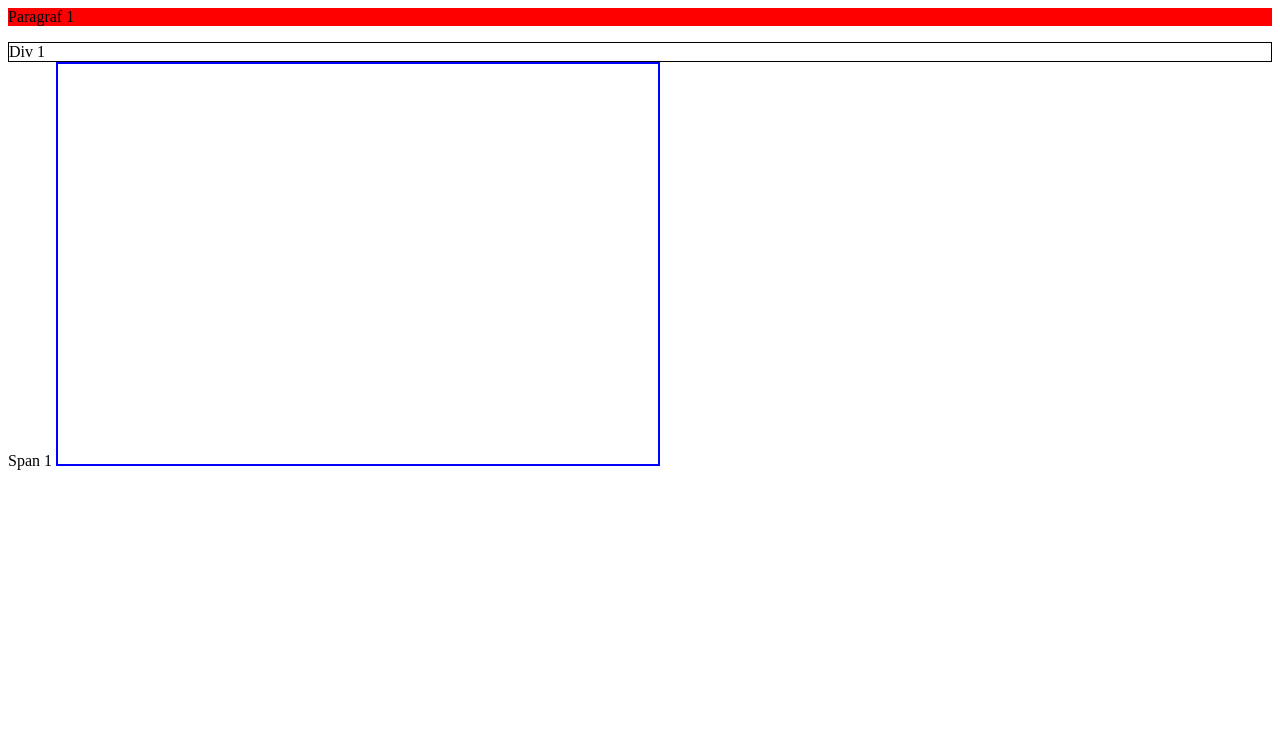
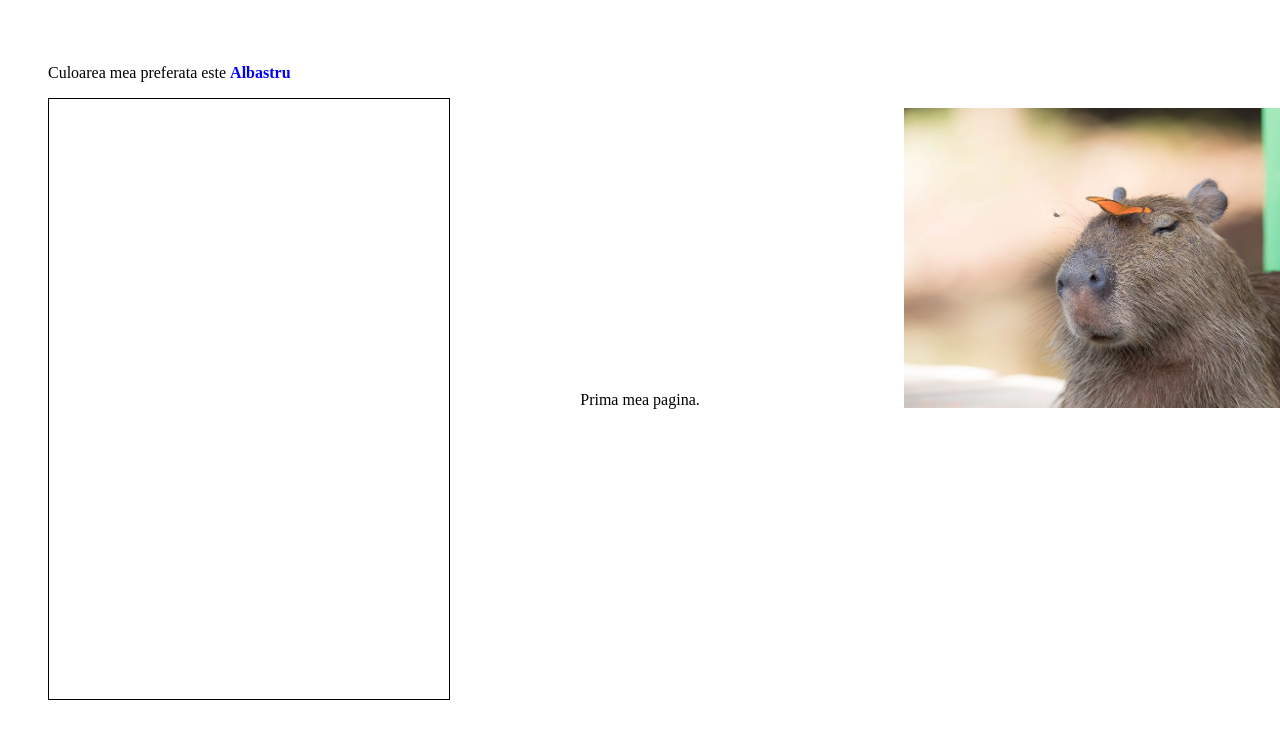
Before and after one commit to Razvan-M2/sv-course-2020, a plain HTML site: page index.html in a window 1280 px wide. Drawn offline with Linux system fonts and the light colour scheme.

Commit message:
Completed tema #1

```diff
--- a/index.html
+++ b/index.html
@@ -1,14 +1,21 @@
 <html>
 
 <head>
+    <title>Tema #1</title>
     <link href="style.css" rel="stylesheet">
 </head>
 
 <body>
-    <p> Paragraf 1 </p>
-    <div> Div 1 </div>
-    <span> Span 1</span>
-    <canvas id="gameArea" width="600px" height="400px"></canvas>
+    <div id="parentDiv">
+        <p>Culoarea mea preferata este <strong id="colorTag">Albastru</strong></p>
+        <canvas id="myCanvas"></canvas>
+    </div>
+    <img src="capibara.jpg" id="imageAnimal">
+    <div id="centerBox">
+        <p>Prima mea pagina.</p>
+    </div>
 </body>
-    <script rel="script/js" src="main.js"></script>
+
+<script rel="script/js" src="main.js"></script>
+
 </html>
--- a/main.js
+++ b/main.js
@@ -1,16 +1,19 @@
-var name = "Paul"; // string
-var ammount = 23; // numeric
-var knowJavaScript = true; // boolean
-var fruits = [ "apple", "lemon" , "orange" ]
-
-var person = {
-    height: 2,
-    name: "Julia",
-    canWalk: function(){
-        console.log("Yes, can walk!");
-    }
+var dumyObject = {
+    height: 600,
+    width: 400,
+    color: "It has no colour yet",
+    isCanvas: true
 }
 
-function add(x,y) {
-    return x + y;
+var functionVariable = (name) => {
+    return "Buna, numele meu este " + name;
 }
+
+
+console.log("The object's properties are:\nThe height is : " + dumyObject.height +
+            "\nThe width is : " + dumyObject.width +
+            "\nThe color is : " + dumyObject.color +
+            "\nIs it that canvas? " + (dumyObject.isCanvas ? "Yes.." : "No..") );
+
+
+console.log(functionVariable("Razvan"));
--- a/style.css
+++ b/style.css
@@ -1,11 +1,32 @@
-p {
-    background-color:red;
+#parentDiv{
+    position:absolute;
+    margin-top:40px;
+    margin-left:40px;
 }
 
-div {
-    border: 1px solid black;
+#centerBox{
+    display: flex;
+    width: 100%;
+    height: 100%;
+    margin: auto;
+    align-items:center;
+    justify-content:center;
 }
 
-canvas {
-    border: 2px solid blue;
+#colorTag{
+    color:blue;
 }
+
+#myCanvas{
+    border: 1px solid black;
+    width: 400px;
+    height: 600px;
+}
+
+#imageAnimal{
+    position: absolute;
+    margin-left:70%;
+    margin-top:100px;
+    width:500px;
+    height:300px;
+}
```
Also changed, not shown: capibara.jpg (added).
